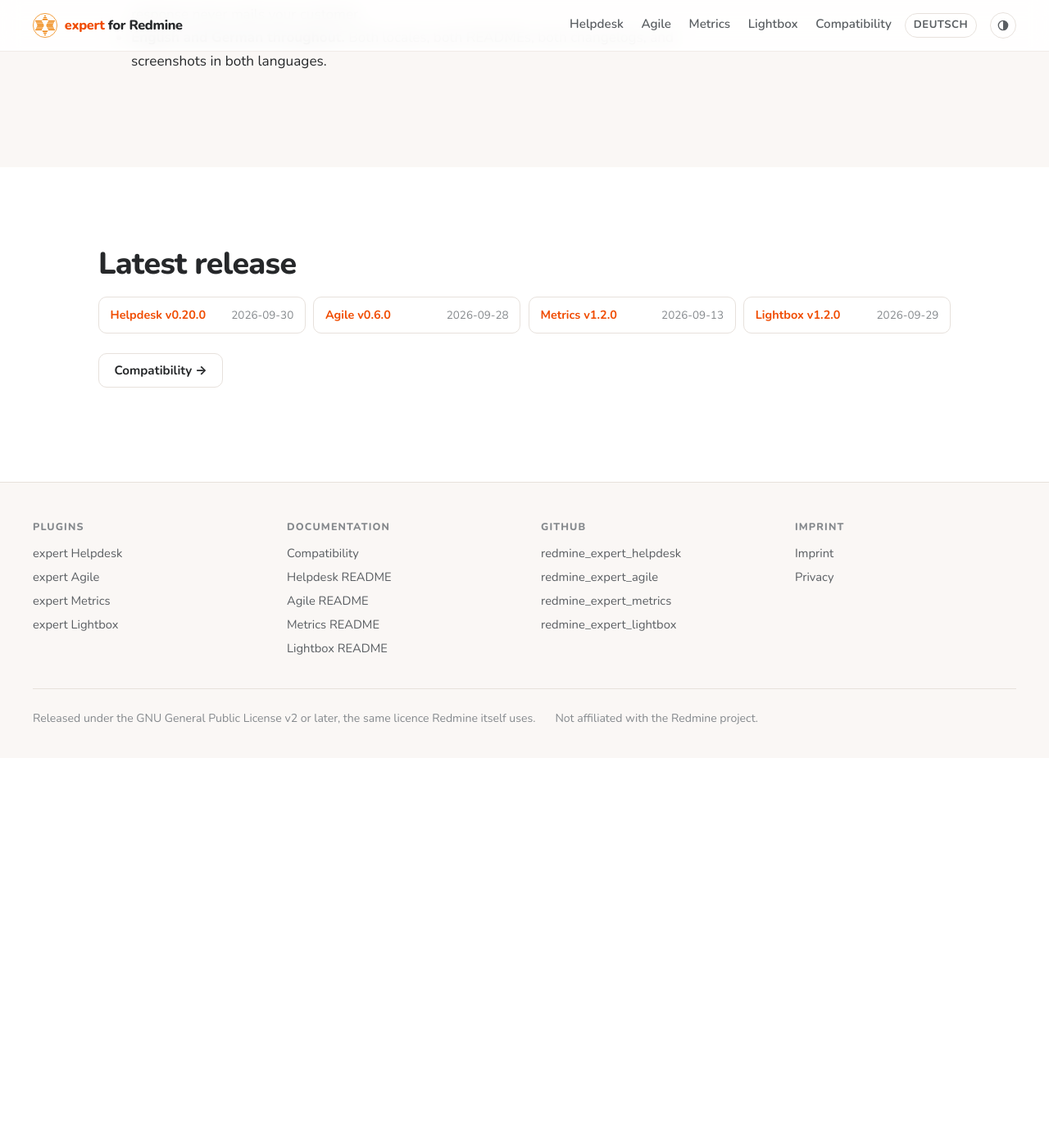
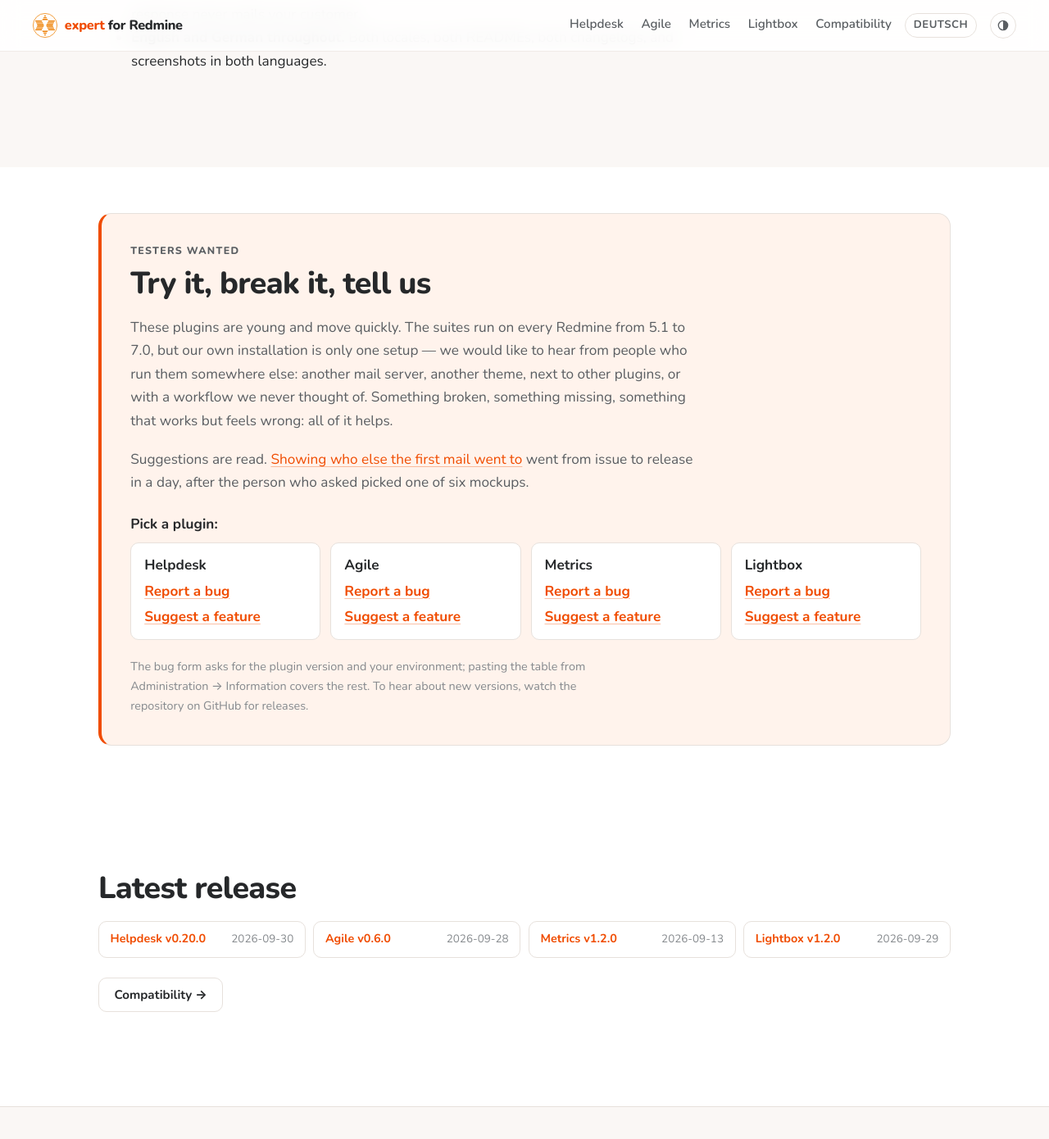
Before and after one commit to expertZentrale/redmine-plugins, a Jekyll site: the page built from index.md, in a window 1280 px wide and 1400 px high, scrolled down 1905 px. Shown: the top 1390 px of the window at 82% size. Built offline with Jekyll 4.4.1, drawn with Linux system fonts in a browser that asks for light colours; before the commit the page ends 2830 px from its top, so only the background shows below that.

Commit message:
Added: call for testers and feedback on the home page and every plugin page
A "Testers wanted" section that links straight to each plugin's bug and
feature issue forms, with #43 as proof that suggestions get picked up.
Deliberately names no database: helpdesk does not support PostgreSQL.

Co-Authored-By: Claude Opus 5.5 (1M context) <noreply@anthropic.com>

```diff
--- a/_data/i18n.yml
+++ b/_data/i18n.yml
@@ -54,6 +54,26 @@ en:
   theme_auto: Auto
   theme_light: Light
   theme_dark: Dark
+  feedback_kicker: Testers wanted
+  feedback_heading: Try it, break it, tell us
+  feedback_body: >-
+    These plugins are young and move quickly. The suites run on every Redmine
+    from 5.1 to 7.0, but our own installation is only one setup — we would
+    like to hear from people who run them somewhere else: another mail server,
+    another theme, next to other plugins, or with a workflow we never thought
+    of. Something broken, something missing, something that
+    works but feels wrong: all of it helps.
+  feedback_proof: >-
+    Suggestions are read. [Showing who else the first mail went to](https://github.com/expertZentrale/redmine_expert_helpdesk/issues/43)
+    went from issue to release in a day, after the person who asked picked
+    one of six mockups.
+  feedback_how: >-
+    The bug form asks for the plugin version and your environment; pasting the
+    table from Administration → Information covers the rest. To hear about
+    new versions, watch the repository on GitHub for releases.
+  feedback_bug: Report a bug
+  feedback_idea: Suggest a feature
+  feedback_pick: "Pick a plugin:"
 
 de:
   locale: de
@@ -108,3 +128,25 @@ de:
   theme_auto: Automatisch
   theme_light: Hell
   theme_dark: Dunkel
+  feedback_kicker: Tester gesucht
+  feedback_heading: Ausprobieren, kaputt machen, Bescheid sagen
+  feedback_body: >-
+    Diese Plugins sind jung und entwickeln sich schnell. Die Tests laufen auf
+    jedem Redmine von 5.1 bis 7.0, aber unsere eigene Installation ist nur ein
+    Setup — wir freuen uns über Rückmeldungen von allen, die sie anderswo
+    betreiben: mit einem anderen Mailserver, einem anderen Theme, neben
+    anderen Plugins oder mit einem Arbeitsablauf, an den wir nie gedacht
+    haben. Etwas geht kaputt, etwas fehlt, etwas funktioniert, fühlt sich aber
+    falsch an: all das hilft.
+  feedback_proof: >-
+    Vorschläge werden gelesen. [Anzeigen, an wen die Erst-Mail noch ging](https://github.com/expertZentrale/redmine_expert_helpdesk/issues/43)
+    kam innerhalb eines Tages vom Issue bis zum Release — nachdem die Person,
+    die danach gefragt hatte, einen von sechs Entwürfen ausgewählt hatte.
+  feedback_how: >-
+    Das Fehlerformular fragt nach Plugin-Version und Umgebung; die Tabelle aus
+    Administration → Informationen deckt den Rest ab. Wer von
+    neuen Versionen erfahren möchte, beobachtet das Repository auf GitHub für
+    Releases.
+  feedback_bug: Fehler melden
+  feedback_idea: Funktion vorschlagen
+  feedback_pick: "Plugin auswählen:"
--- /dev/null
+++ b/_includes/feedback.html
@@ -0,0 +1,36 @@
+{%- comment -%}
+  Call for testers and feedback. With include.plugin (a _data/plugins.yml
+  entry) it links straight to that plugin's issue forms; without it (home
+  page) it offers the forms of all four plugins.
+  Params: t (i18n strings), plugin (optional), plugins (optional, home).
+{%- endcomment -%}
+{%- assign t = include.t -%}
+<section class="section section--tight" aria-labelledby="feedback-heading">
+  <div class="shell">
+    <div class="testers">
+      <p class="feature__kicker">{{ t.feedback_kicker }}</p>
+      <h2 id="feedback-heading">{{ t.feedback_heading }}</h2>
+      {{ t.feedback_body | markdownify }}
+      {{ t.feedback_proof | markdownify }}
+      {%- if include.plugin %}
+      {%- assign repo = include.plugin.repo %}
+      <div class="btn-row">
+        <a class="btn btn--primary" href="https://github.com/{{ repo }}/issues/new?template=bug_report.yml">{{ t.feedback_bug }}</a>
+        <a class="btn btn--ghost" href="https://github.com/{{ repo }}/issues/new?template=feature_request.yml">{{ t.feedback_idea }}</a>
+      </div>
+      {%- else %}
+      <p class="testers__pick">{{ t.feedback_pick }}</p>
+      <ul class="testers__plugins">
+        {%- for p in include.plugins %}
+        <li>
+          <strong>{{ p.name | remove: 'expert ' }}</strong>
+          <a href="https://github.com/{{ p.repo }}/issues/new?template=bug_report.yml">{{ t.feedback_bug }}</a>
+          <a href="https://github.com/{{ p.repo }}/issues/new?template=feature_request.yml">{{ t.feedback_idea }}</a>
+        </li>
+        {%- endfor %}
+      </ul>
+      {%- endif %}
+      <div class="testers__note">{{ t.feedback_how | markdownify }}</div>
+    </div>
+  </div>
+</section>
--- a/_layouts/home.html
+++ b/_layouts/home.html
@@ -47,6 +47,8 @@ layout: default
   </div>
 </section>
 
+{% include feedback.html t=t plugins=plugins %}
+
 <section class="section">
   <div class="shell">
     <h2>{{ t.latest_release }}</h2>
--- a/_layouts/plugin.html
+++ b/_layouts/plugin.html
@@ -82,6 +82,8 @@ layout: default
 </section>
 {%- endif %}
 
+{% include feedback.html t=t plugin=p %}
+
 <section class="section section--alt">
   <div class="shell">
     <h2>{{ t.compat_heading }}</h2>
--- a/_sass/_components.scss
+++ b/_sass/_components.scss
@@ -513,3 +513,48 @@ td.no  { color: var(--ink-faint); }
   a { font-weight: 700; text-decoration: none; }
   time { color: var(--ink-faint); font-size: .84rem; white-space: nowrap; }
 }
+
+/* ---- call for testers / feedback ---- */
+
+.testers {
+  position: relative;
+  padding: clamp(1.4rem, 3vw, 2.2rem);
+  border: 1px solid var(--border);
+  border-left: 4px solid var(--brand);
+  border-radius: var(--radius-lg);
+  background: var(--brand-wash);
+
+  h2 { margin-top: .2rem; }
+  p { color: var(--ink-soft); }
+}
+.testers__pick {
+  margin: 1.4rem 0 .5rem;
+  font-weight: 700;
+  color: var(--ink) !important;
+}
+.testers__plugins {
+  list-style: none;
+  padding: 0;
+  margin: 0;
+  display: grid;
+  gap: .75rem;
+  grid-template-columns: repeat(auto-fit, minmax(190px, 1fr));
+
+  li {
+    display: flex;
+    flex-direction: column;
+    gap: .2rem;
+    padding: .8rem 1rem;
+    border: 1px solid var(--border);
+    border-radius: var(--radius);
+    background: var(--bg);
+  }
+  strong { color: var(--ink); }
+  a { font-weight: 700; }
+}
+.testers__note {
+  margin-top: 1.3rem;
+  font-size: .9rem;
+
+  p { color: var(--ink-faint); margin: 0; }
+}
```
